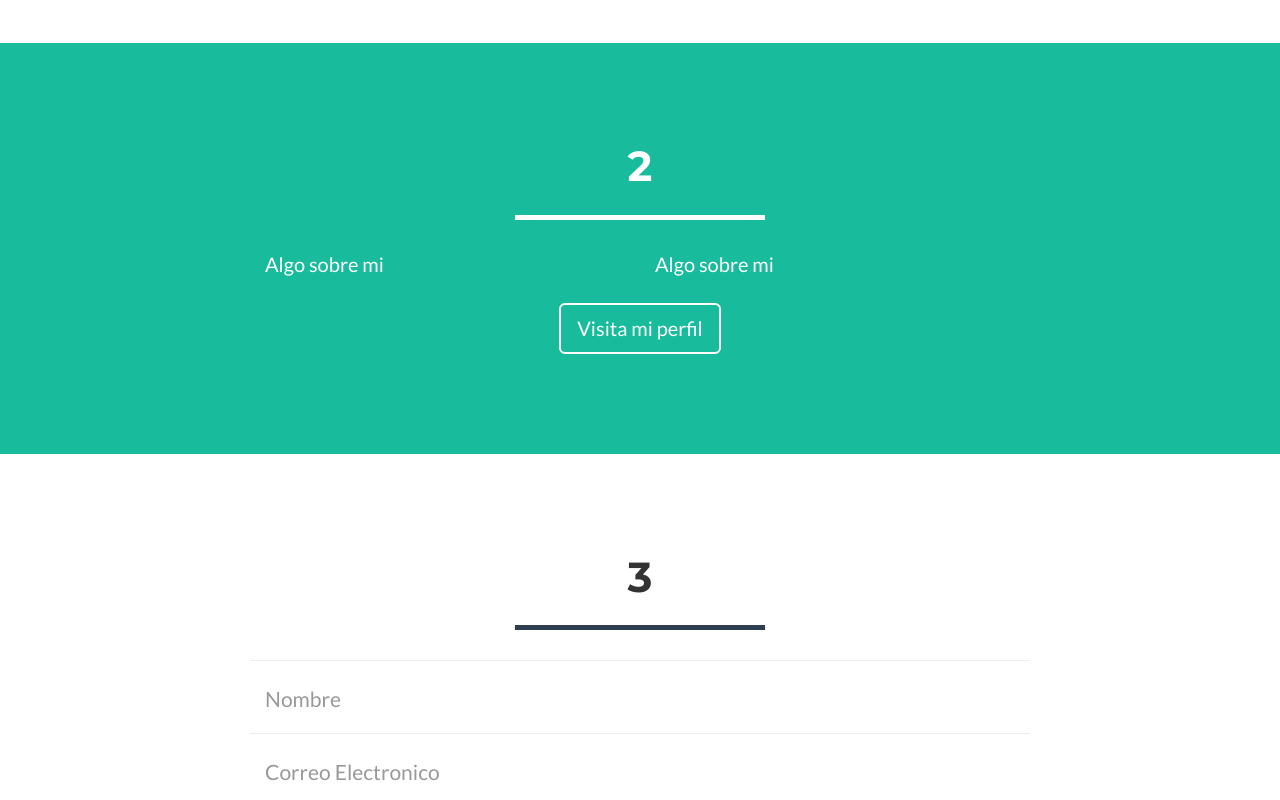
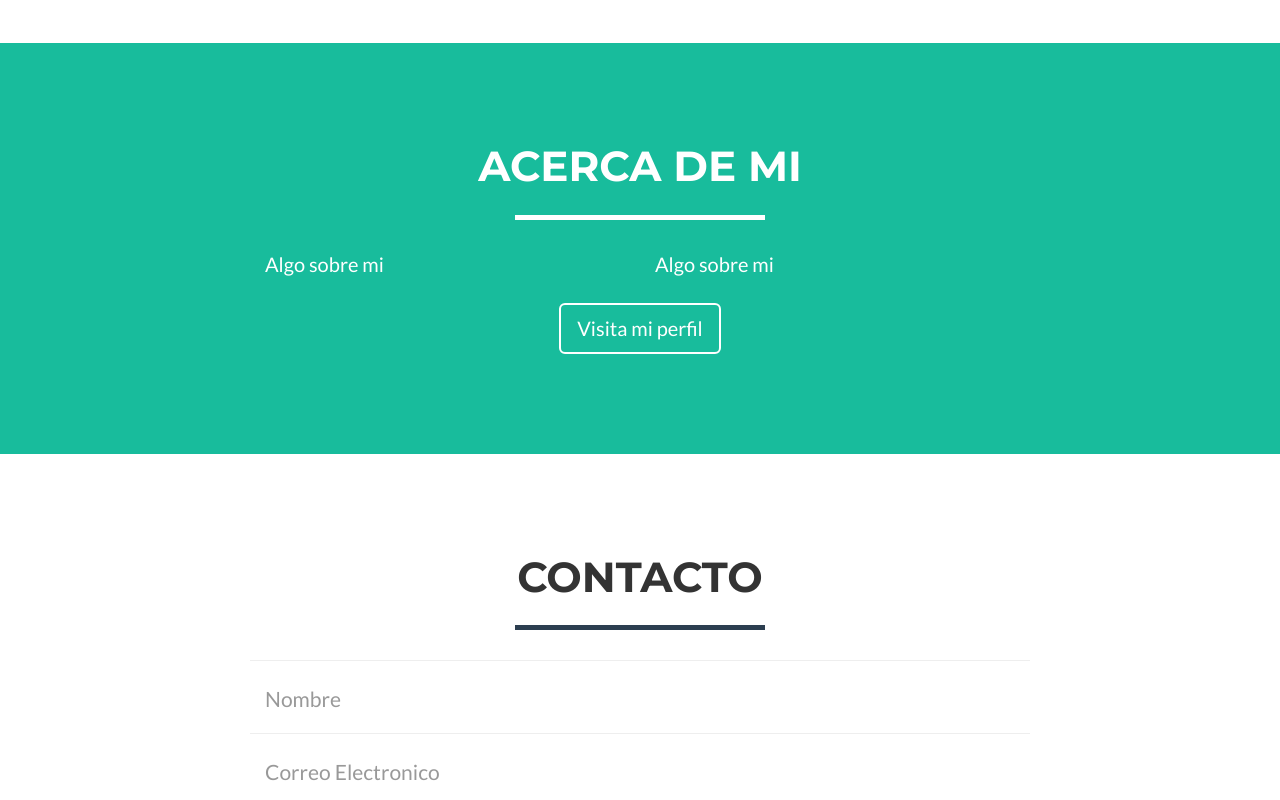
Before and after one commit to JesusACA/miPagina, a plain HTML site: page index.html in a window 1280 px wide. Shown: the part 1587-2387 px from the top of the page. Drawn offline with nearby package versions, Linux system fonts and the light colour scheme.

Commit message:
Secciones agregadas

```diff
--- a/index.html
+++ b/index.html
@@ -88,7 +88,7 @@
         <div class="container">
             <div class="row">
                 <div class="col-lg-12 text-center">
-                    <h2>1</h2>
+                    <h2>Portafolio</h2>
                     <hr class="star-primary">
                 </div>
             </div>
@@ -162,7 +162,7 @@
         <div class="container">
             <div class="row">
                 <div class="col-lg-12 text-center">
-                    <h2>2</h2>
+                    <h2>Acerca de mi</h2>
                     <hr class="star-light">
                 </div>
             </div>
@@ -187,7 +187,7 @@
         <div class="container">
             <div class="row">
                 <div class="col-lg-12 text-center">
-                    <h2>3</h2>
+                    <h2>Contacto</h2>
                     <hr class="star-primary">
                 </div>
             </div>
```
